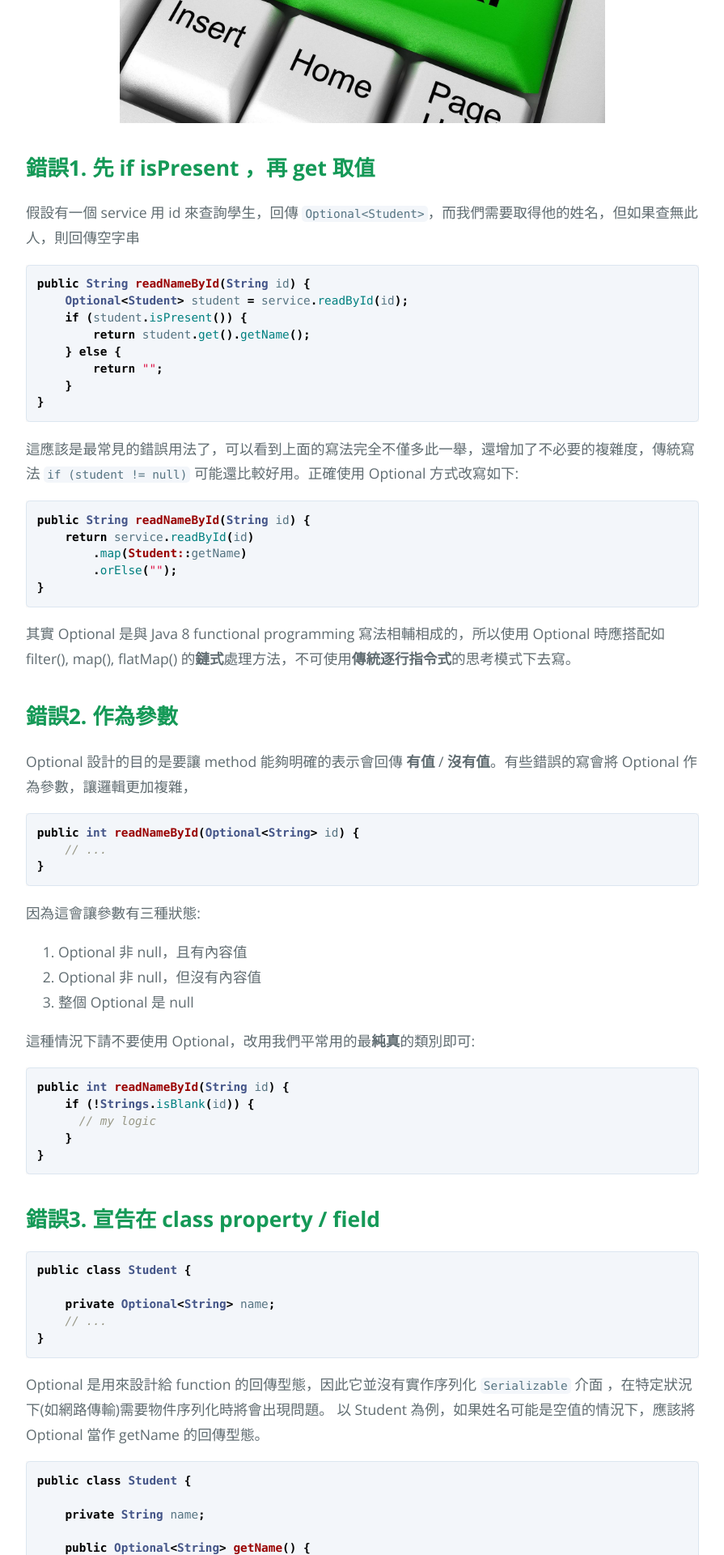
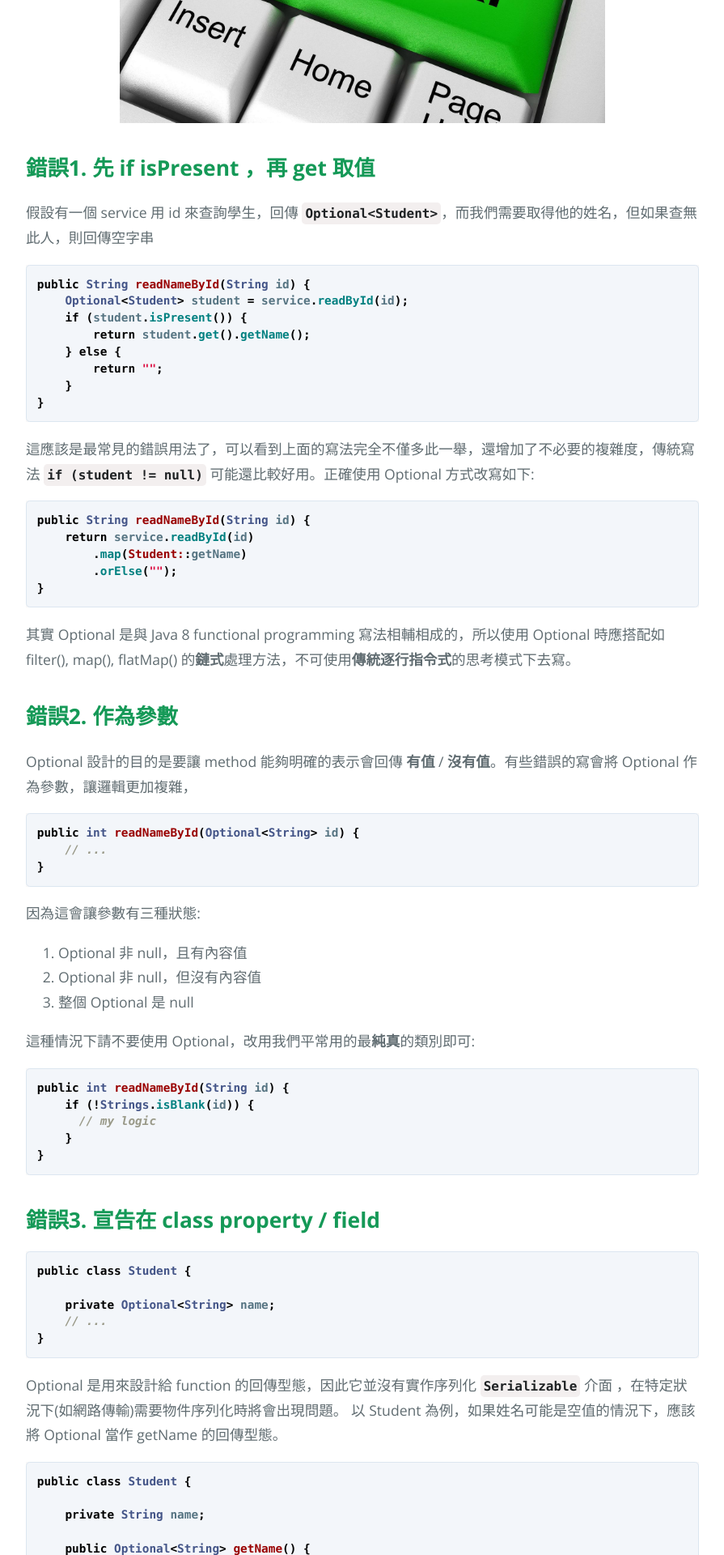
Before and after one commit to KaiSheng714/KaiSheng714.github.io, a Jekyll site: the page built from _posts/2022-04-26-misuse-of-java8-optional.md, in a window 1280 px wide. Shown: the part 731-2651 px from the top of the page at 81% size, without its empty margins (192-1087 px from the left). Built offline with Jekyll 4.4.1, drawn with Linux system fonts in a browser that asks for light colours; some of the changed text lies outside the part shown.

Commit message:
optional

```diff
--- a/_posts/2022-04-26-misuse-of-java8-optional.md
+++ b/_posts/2022-04-26-misuse-of-java8-optional.md
@@ -91,4 +91,3 @@ public class Student {
 
 - [java-8-optional-use-cases](http://dolszewski.com/java/java-8-optional-use-cases/)
 - [RSPEC-3553](https://rules.sonarsource.com/java/tag/clumsy/RSPEC-3553)
-- https://stackoverflow.com/questions/71856929/i-want-to-return-a-exception-while-my-return-type-is-dto
--- a/_sass/jekyll-theme-cayman-blog.scss
+++ b/_sass/jekyll-theme-cayman-blog.scss
@@ -244,12 +244,13 @@ a {
   }
 
   code {
-    padding: 2px 4px;
+    padding: 4px;
     font-family: Consolas, "Liberation Mono", Menlo, Courier, monospace;
-    font-size: 0.9rem;
-    color: $code-text-color;
-    background-color: $code-bg-color;
+    font-size: 1rem;
+    color: #1f2224;
+    background-color: #f3efef;
     border-radius: 0.3rem;
+    font-weight: 700;
   }
 
   pre {
```
